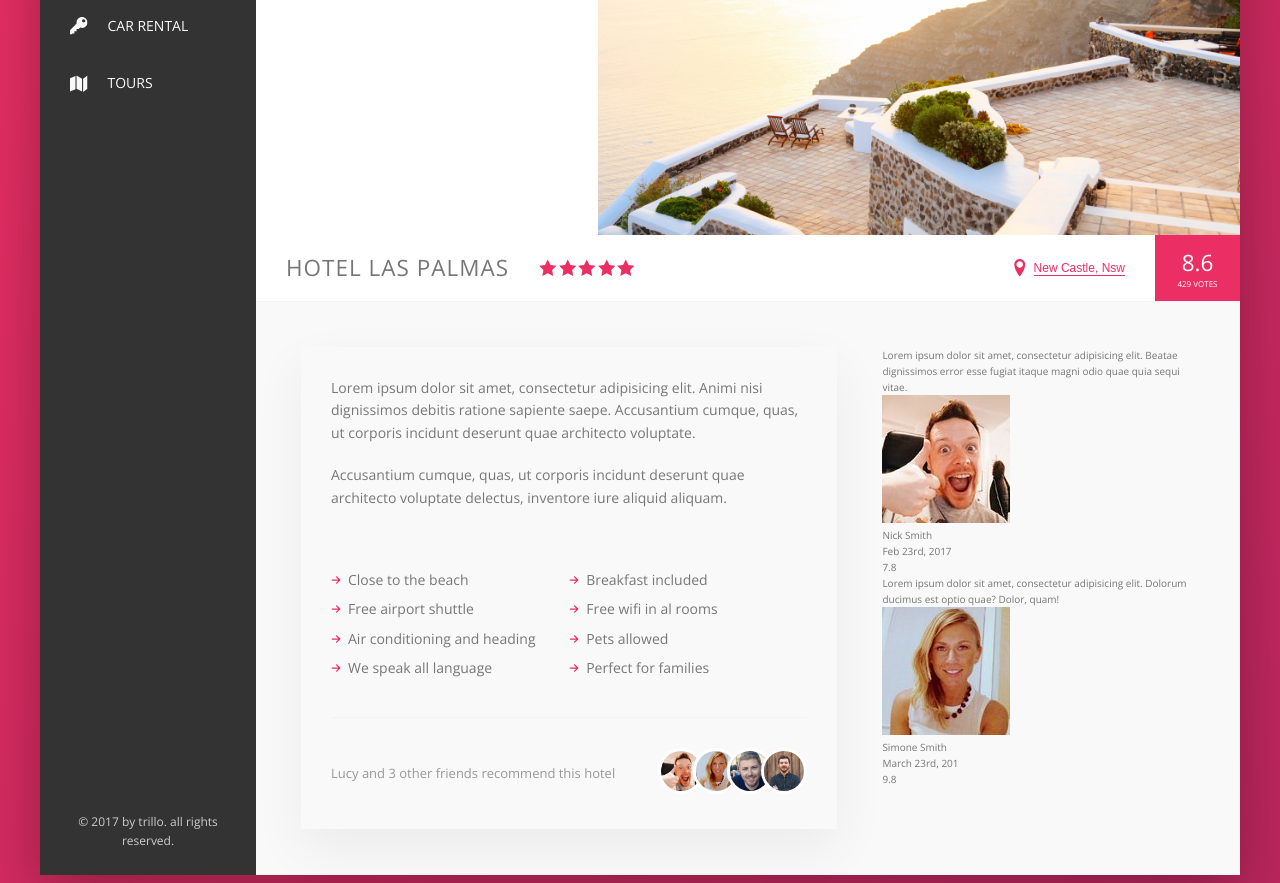
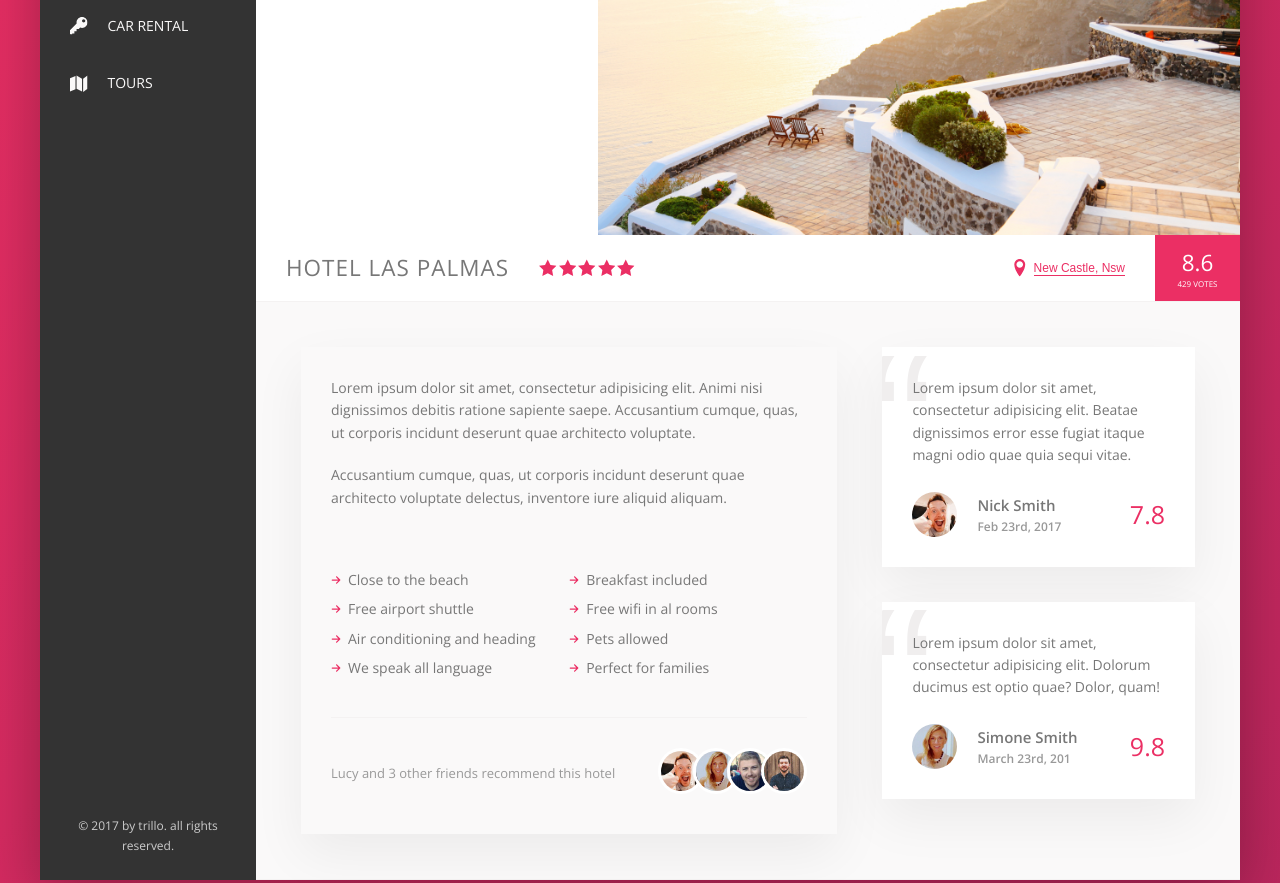
Before and after one commit to acharayaP03/Travel-Advisor, a website: page index.html in a window 1280 px wide. Shown: the part 300-1183 px from the top of the page. Drawn offline with nearby package versions, Linux system fonts and the light colour scheme; files that its build step writes are made by us from their sources.

Commit message:
css for review section

```diff
--- a/sass/_components.scss
+++ b/sass/_components.scss
@@ -364,7 +364,73 @@
 
     &:not(:last-child){
       margin-right: -1.5rem;
-
     }
   }
 }
+
+
+///////////////////////////////////////////////
+// review section
+
+.review {
+  background-color: #fff;
+  box-shadow: var(--shadow-light);
+  padding: 3rem;
+  margin-bottom: 3.5rem;
+  position: relative;
+  overflow: hidden;
+
+  display: flex;
+  flex-direction: column;
+  gap: 2.5rem;
+
+  &__text{
+    position: relative;
+    z-index: 1;
+  }
+
+  &__user{
+    display: flex;
+    align-items: center;
+    gap: 2rem;
+  }
+
+  &__photo {
+    height: 4.5rem;
+    width: 4.5rem;
+    border-radius: 50%;
+    object-fit: cover;
+  }
+
+  &__user-box{
+    margin-right: auto;
+  }
+
+  &__user-name {
+    font-weight: 600;
+    font-size: 1.5rem;
+  }
+
+  &__user-date{
+    font-size: 1.2rem;
+    font-weight: 600;
+    color: var(--color-grey-dark-3);
+  }
+
+  &__rating {
+    color: var(--color-primary);
+    font-size: 2.5rem;
+    font-weight: 100;
+  }
+
+  &::before{
+    content: "\201C";
+    position: absolute;
+    top: -2.25rem;
+    left: -1.5rem;
+    line-height: 1;
+    font-size: 20rem;
+    color: var(--color-grey-light-3);
+    font-family: sans-serif;
+  }
+}
--- a/sass/_layout.scss
+++ b/sass/_layout.scss
@@ -40,6 +40,7 @@
 
 .detail{
   display: flex;
+  font-size: 1.4rem;
   gap: 4.5rem;
   padding: 4.5rem;
   border-bottom: var(--line);
@@ -50,7 +51,6 @@
   flex: 0 0 60%;
   box-shadow: var(--shadow-light);
   padding: 3rem;
-  font-size: 1.4rem;
 }
 
 .user-reviews{
```
